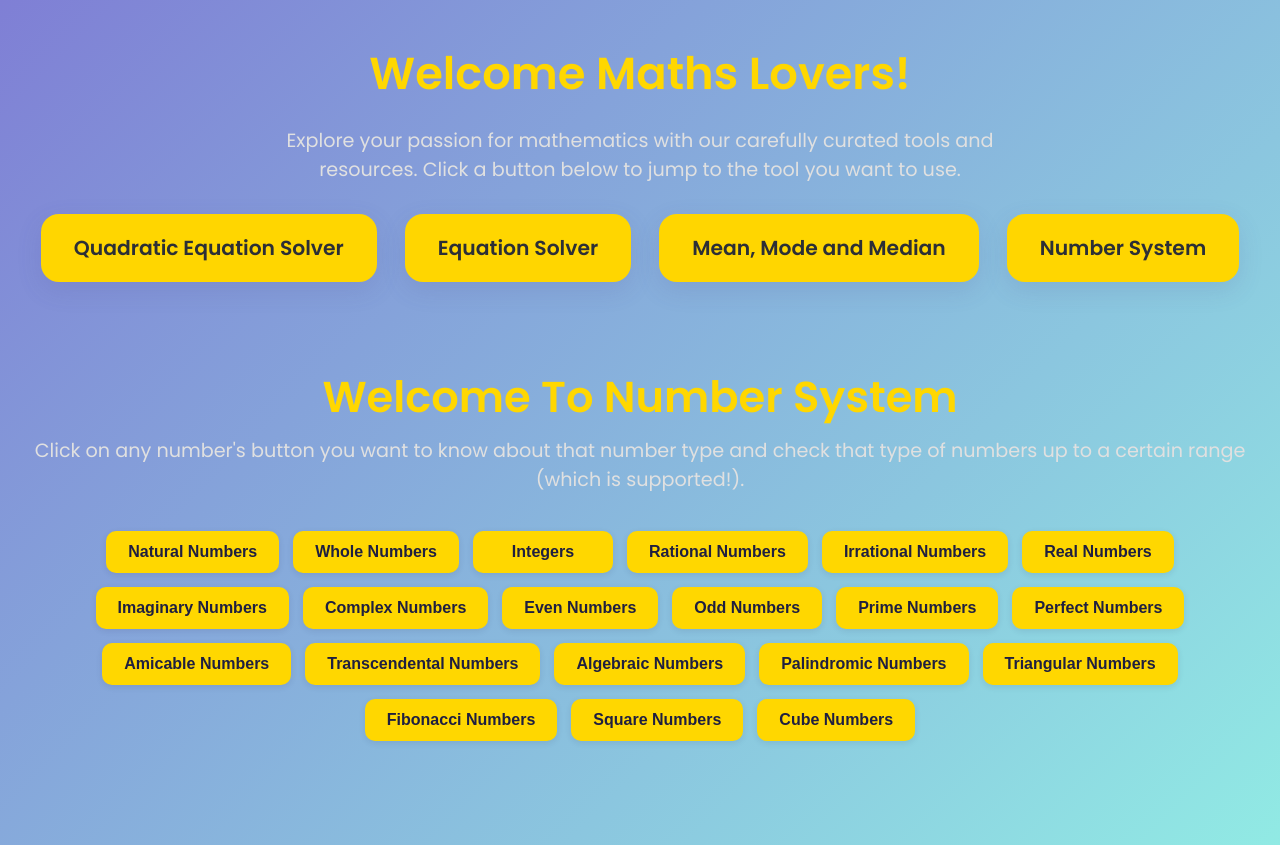
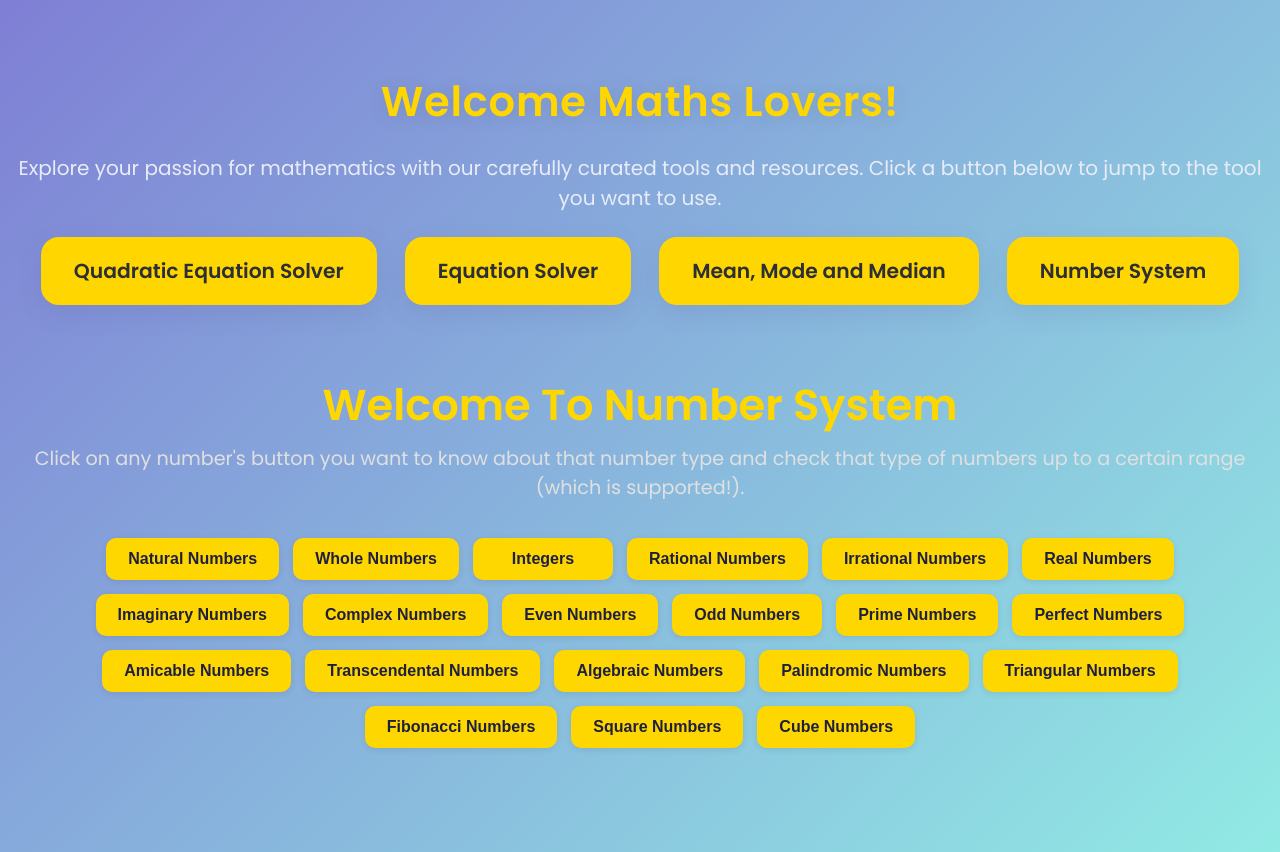
Before and after one commit to iharish17/Number_System, a plain HTML site: page index.html in a window 1280 px wide. Drawn offline with Linux system fonts and the light colour scheme.

Commit message:
Update style.css

```diff
--- a/style.css
+++ b/style.css
@@ -10,24 +10,27 @@ body {
     }
 
     .welcome-section {
+      width: 100%;
       text-align: center;
-      padding: 10px 20px 40px;
+      margin: 0 auto 40px auto;
+      padding-top: 42px;
+      padding-bottom: 14px;
     }
 
     .welcome-section .main-title {
-      font-size: 2.8rem;
-      color: #ffd700;
-      font-weight: 700;
-      margin-bottom: 10px;
+      color: #ffd600;
+      font-size: 2.6rem;
+      font-weight: 900;
+      letter-spacing: 0.018em;
+      text-shadow: 0 2px 18px rgba(60,60,60, 0.13);
+      margin-bottom: 13px;
     }
 
     .welcome-section .intro-text {
-      font-size: 1.2rem;
-      color: #e0e0e0;
-      margin-bottom: 30px;
-      max-width: 800px;
-      margin-left: auto;
-      margin-right: auto;
+      color: #e8ecf7;
+      font-size: 1.25rem;
+      font-weight: 500;
+      margin-bottom: 24px;
     }
 
     .link-buttons-row {
```
